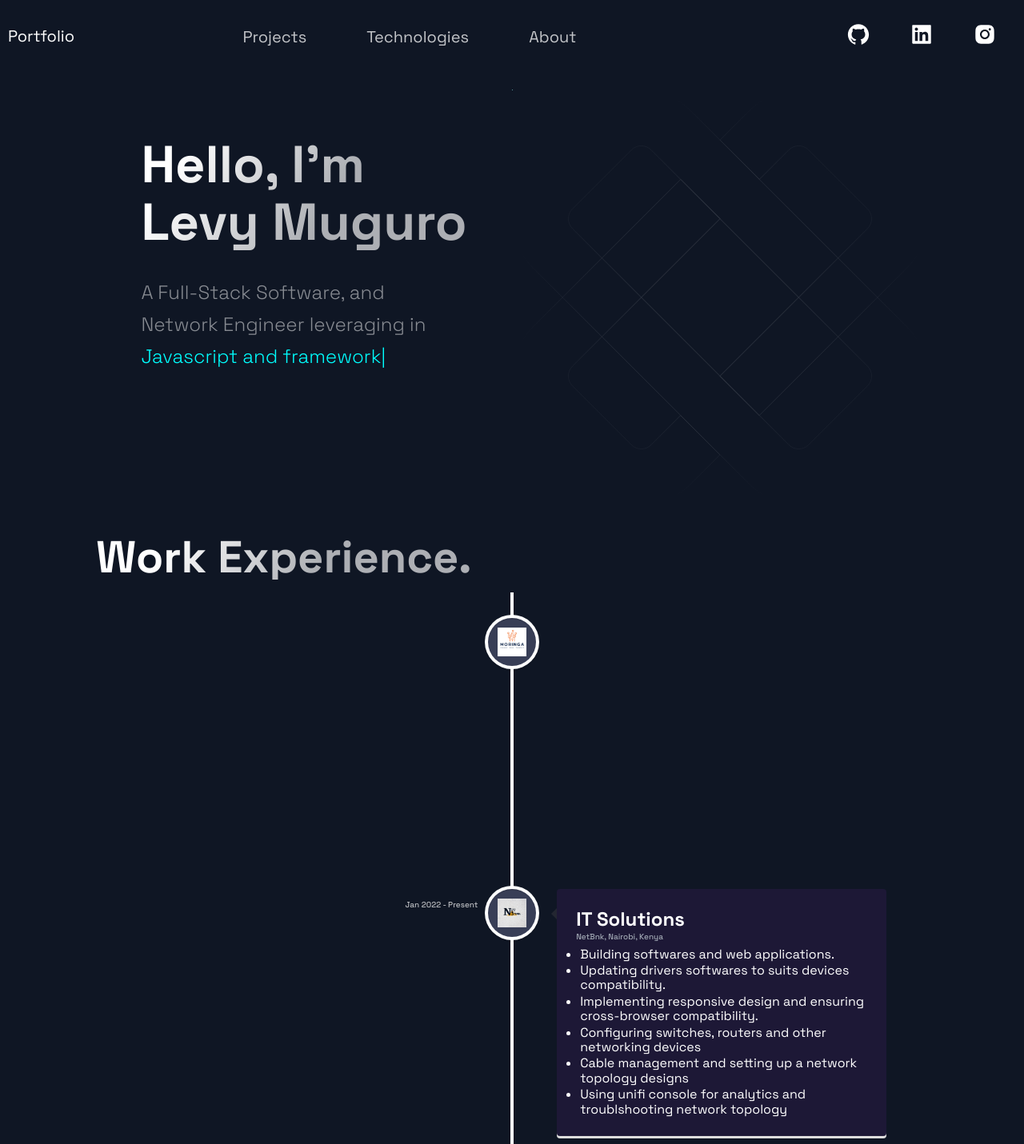
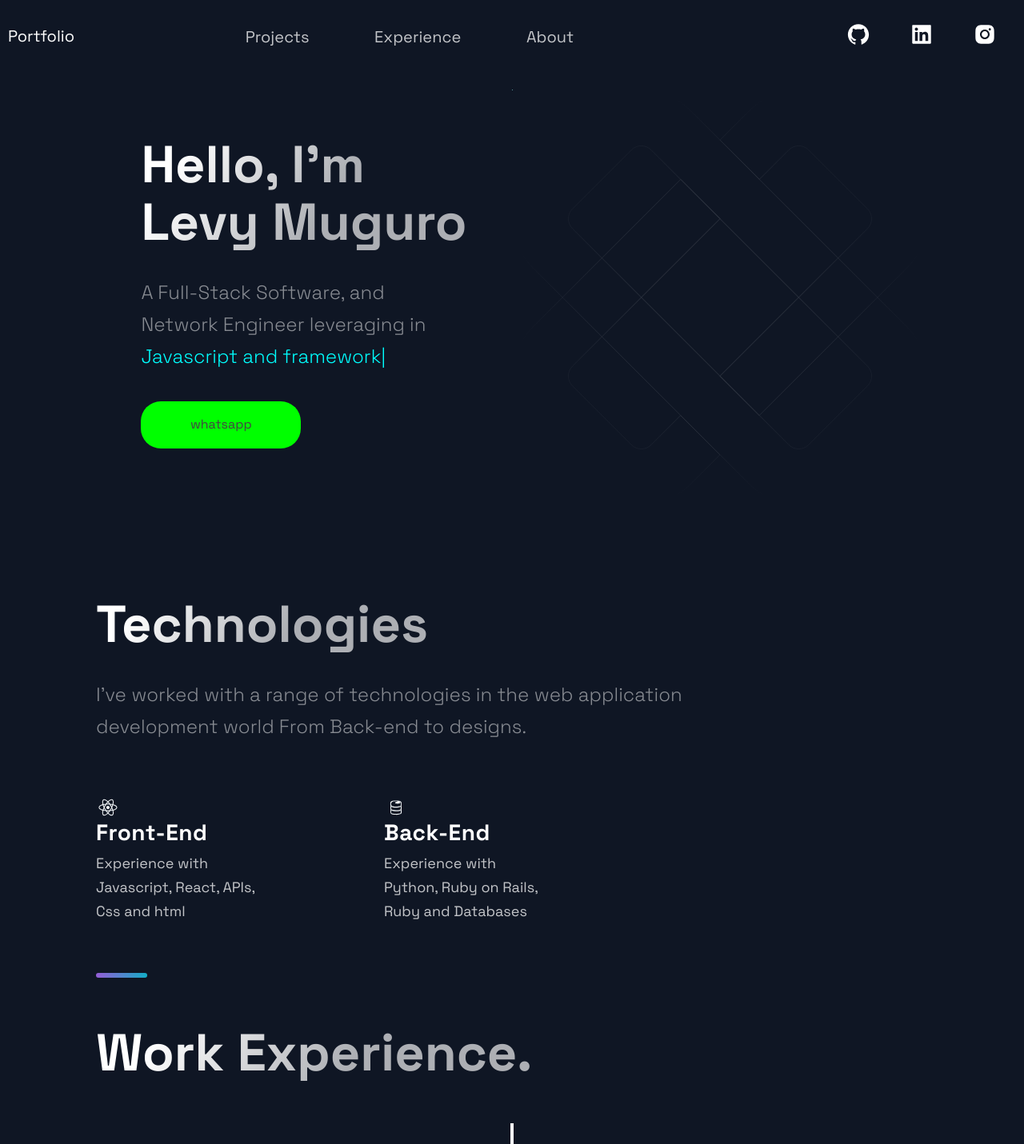
Before and after one commit to levy-web/portfolio, a Next.js app: page / in a window 1280 px wide. Shown: the top 1431 px of the page at 80% size. Built offline with nearby package versions, Linux system fonts and the light colour scheme.

Commit message:
added whatsapp button

```diff
--- a/src/components/Experience/Experience.js
+++ b/src/components/Experience/Experience.js
@@ -3,7 +3,7 @@ import { VerticalTimeline, VerticalTimelineElement } from "react-vertical-timeli
 import 'react-vertical-timeline-component/style.min.css';
 import { Section, SectionDivider, SectionTitle } from '../../styles/GlobalComponents';
 
-import { styles, IconImg, IconDiv, Paragr, H3Title, Ul, Li } from './ExperienceStyles'
+import { VerticalTimelineDiv, IconImg, IconDiv, Paragr, H3Title, Ul, Li } from './ExperienceStyles'
 import { experiences } from '../../constants/constants'
 
 const ExperienceCard = ({experience}) => (
@@ -37,18 +37,19 @@ const ExperienceCard = ({experience}) => (
 
 const Experience = () => {
   return (
-    <Section>
-        <SectionTitle
+    <Section id='exp'>
+      <SectionDivider/>
+        <SectionTitle main
         >Work Experience. </SectionTitle>
 
-      <div className="mt-20 flex flex-col">
+      <VerticalTimelineDiv className="mt-20 flex flex-col">
         <VerticalTimeline>
           {experiences.map((experience, index)=>(
             <ExperienceCard key={index} experience={experience}/>
           ))}
         </VerticalTimeline>
 
-      </div>
+      </VerticalTimelineDiv>
     </Section>
   )
 }
--- a/src/components/Experience/ExperienceStyles.js
+++ b/src/components/Experience/ExperienceStyles.js
@@ -54,3 +54,8 @@ export const Li = styled.li`
   list-style-type: disc;
   margin-top:2px;
 `
+
+export const VerticalTimelineDiv = styled.div`
+  margin-top:20px;
+  margin-bottom:20px;
+`
--- a/src/components/Header/Header.js
+++ b/src/components/Header/Header.js
@@ -8,7 +8,7 @@ import { Container, Div1, Div2, Div3, NavLink, SocialIcons, Span } from './Heade
 const Header = () =>  (
   <Container>
     <Div1>
-      <Link href="/">
+      <Link href="#hero">
         <a style={{display: "flex", alignItems: "center", color: "white", }}>
           <Span>Portfolio</Span>
         </a>
@@ -24,8 +24,8 @@ const Header = () =>  (
       </li>
 
       <li>
-        <Link href="#tech">
-          <NavLink> Technologies </NavLink>
+        <Link href="#exp">
+          <NavLink> Experience </NavLink>
         </Link>
       </li>
 
--- a/src/components/Header/HeaderStyles.js
+++ b/src/components/Header/HeaderStyles.js
@@ -16,7 +16,7 @@ export const Container = styled.div`
   @media ${(props) => props.theme.breakpoints.sm} {
     display: grid;
     grid-template-columns: repeat(5, 1fr);
-    grid-template-rows: repeat(2, 60px);
+    grid-template-rows: repeat(2, 30px);
     grid-column-gap: 0.5rem;
     grid-row-gap: 0.5rem;
   }
--- a/src/components/Hero/Hero.js
+++ b/src/components/Hero/Hero.js
@@ -14,7 +14,7 @@ function Hero() {
   };
 
  return(
-  <Section row nopadding>
+  <Section id="hero" row nopadding>
     <LeftSection>
       <SectionTitle main center>
         Hello, I'm <br/>
@@ -40,9 +40,9 @@ function Hero() {
           />
         </Typediv>
       </SectionText>
-      {/* <div>
+      <div>
         <Button onClick={openWhatsApp}> whatsapp </Button>
-      </div> */}
+      </div>
     </LeftSection>
   </Section>
 );
--- a/src/components/Hero/HeroStyles.js
+++ b/src/components/Hero/HeroStyles.js
@@ -32,18 +32,17 @@ export const Button = styled.div`
   padding: 20px;
   text-align: center;
 
-  // @media ${(props) => props.theme.breakpoints.sm} {
-  //   border-radius: 25px;
-  //   color:#444;
-  //   background:#00FF00;;
-  //   cursor:pointer;
-  //   max-width: 200px;
-  //   padding: 20px;
-  //   text-align: center;
-  //   margin:auto;
-  //   margin-top:100px;
+  @media ${(props) => props.theme.breakpoints.sm} {
+    border-radius: 25px;
+    color:#444;
+    background:#00FF00;;
+    cursor:pointer;
+    max-width: 100%;
+    padding: 10px;
+    text-align: center;
+    margin:auto;
 
-  // }
+  }
 
 
 `
--- a/src/components/Technologies/Technologies.js
+++ b/src/components/Technologies/Technologies.js
@@ -4,10 +4,9 @@ import { Section, SectionDivider, SectionText, SectionTitle } from '../../styles
 import { List, ListContainer, ListItem, ListParagraph, ListTitle } from './TechnologiesStyles';
 
 const Technologies = () =>  (
-  <Section id='tech'>
-    <SectionDivider/>
+  <Section>
     <br/>
-    <SectionTitle>Technologies</SectionTitle>
+    <SectionTitle main>Technologies</SectionTitle>
     <SectionText>
       I've worked with a range of technologies in the web application development world
       From Back-end to designs.
--- a/src/components/TimeLine/TimeLine.js
+++ b/src/components/TimeLine/TimeLine.js
@@ -44,6 +44,8 @@ const Timeline = () => {
 
   return (
     <Section id='about'>
+      <SectionDivider/>
+
       <SectionTitle>About Me</SectionTitle>
       <SectionText>
       My name is Levy Muguro, and I am a focused and meticulous person who is enthusiastic about technology and finding solutions to problems. I have a proficient skill set in using Javascript, Python,  Ruby, Ruby on Rails, React and Databases. I enjoy working in high-pressure situations and collaborating with others to achieve common objectives. I'm always eager to learn new skills and to tackling new challenges and opportunities.
--- a/src/pages/index.js
+++ b/src/pages/index.js
@@ -16,9 +16,9 @@ const Home = () => {
         <Hero />
         <BgAnimation />
       </Section>
+      <Technologies />
       <Experience/>
       <Projects />
-      <Technologies />
       <Timeline />
       <Acomplishments />
       <Contact/>
```
